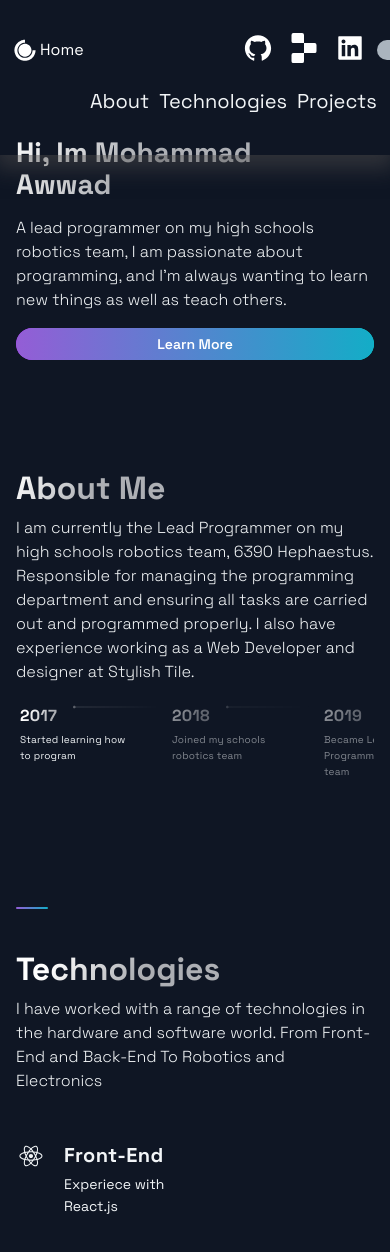
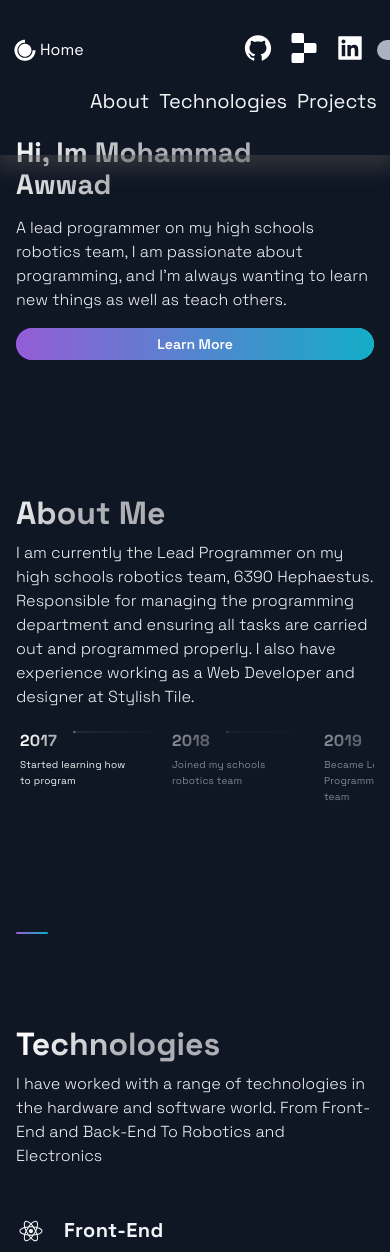
Before and after one commit to mohammadawwad/Personal-Website, a Next.js app: page / in a window 390 px wide. Shown: the top 1252 px of the page. Built offline with nearby package versions, Linux system fonts and the light colour scheme.

Commit message:
auto scroll works fine now on desktop and mobile

```diff
--- a/src/components/Header/Header.js
+++ b/src/components/Header/Header.js
@@ -8,7 +8,7 @@ import CustomizedSwitch from './Switch';
 import { Container, Div1, Div2, Div3, NavLink, SocialIcons } from './HeaderStyles';
 
 const Header = () =>  (
-  <Container style={{backgroundColor: "var(navBar)"}}>
+  <Container>
     <Div1>
       <Link href="/">
         <a style={{ display: 'flex', alignItems: 'center', color:"white" }}>
--- a/src/components/Header/HeaderStyles.js
+++ b/src/components/Header/HeaderStyles.js
@@ -9,7 +9,8 @@ export const Container = styled.div`
   padding: 1rem;
   padding-top: 2rem;
   position: fixed;
-/*   background-color: #0f1624;  */
+  /*bg color for header, should change with theme  */
+  background-color: inherit;
   z-index: 100;
   box-shadow: rgb(80 78 78 / 50%) 0px 9px 20px 5px;
 
--- a/src/components/Technologies/Technologies.js
+++ b/src/components/Technologies/Technologies.js
@@ -6,7 +6,7 @@ import { List, ListContainer, ListItem, ListParagraph, ListTitle } from './Techn
 const Technologies = () =>  (
   <Section id="tech">
     <SectionDivider divider />
-    <SectionTitle>Technologies</SectionTitle>
+    <SectionTitle style={{paddingTop: '50px'}}>Technologies</SectionTitle>
     <SectionText>
       I have worked with a range of technologies in the hardware and software world.
       From Front-End and Back-End To Robotics and Electronics
--- a/src/components/TimeLine/TimeLine.js
+++ b/src/components/TimeLine/TimeLine.js
@@ -44,7 +44,7 @@ const Timeline = () => {
 
   return (
     <Section id="about" >
-      <SectionTitle style={{paddingTop: '60px'}}>About Me</SectionTitle>
+      <SectionTitle style={{paddingTop: '85px'}}>About Me</SectionTitle>
       <SectionText>
       I am currently the Lead Programmer on my high schools robotics team, 6390 Hephaestus. Responsible for managing the programming department and ensuring all tasks are carried out and programmed properly. I also have experience working as a Web Developer and designer at Stylish Tile.
 
```
Also changed, not shown: 2 other files (tests, documents, lock files or other folders).
